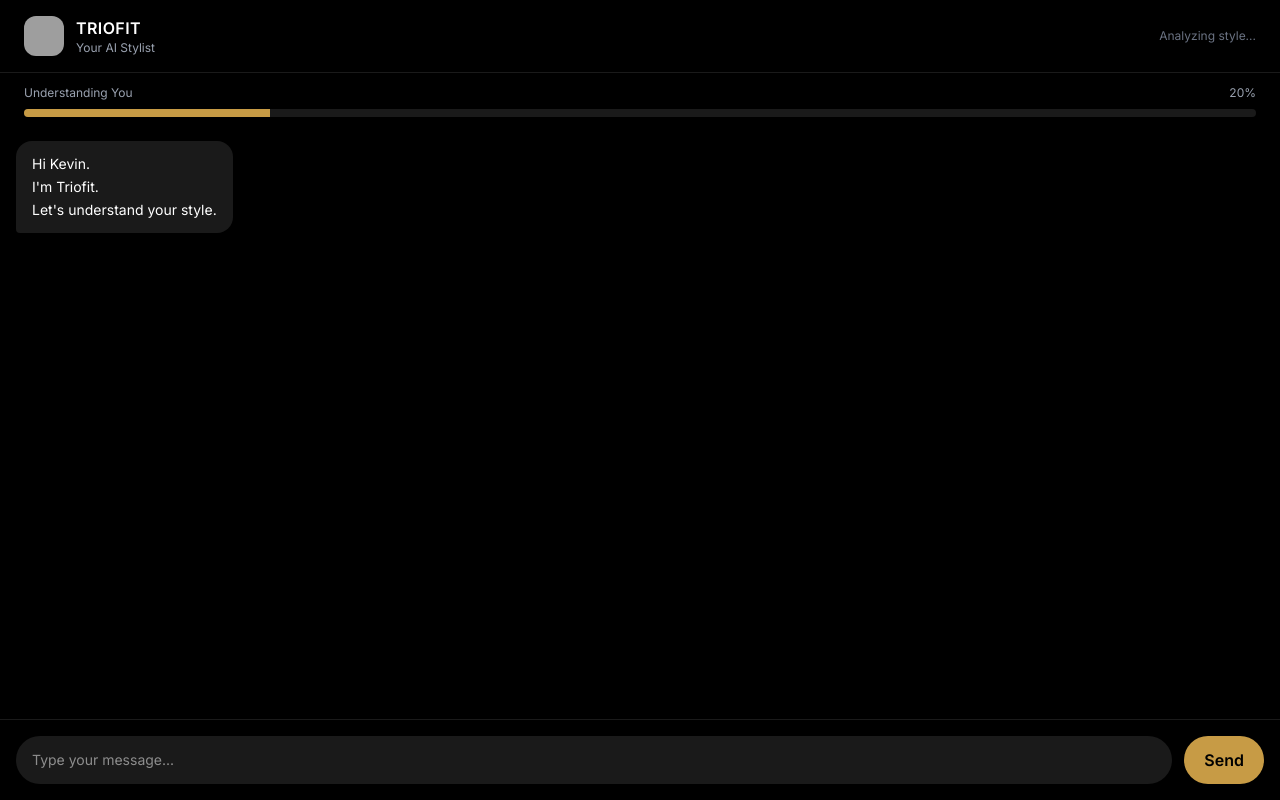
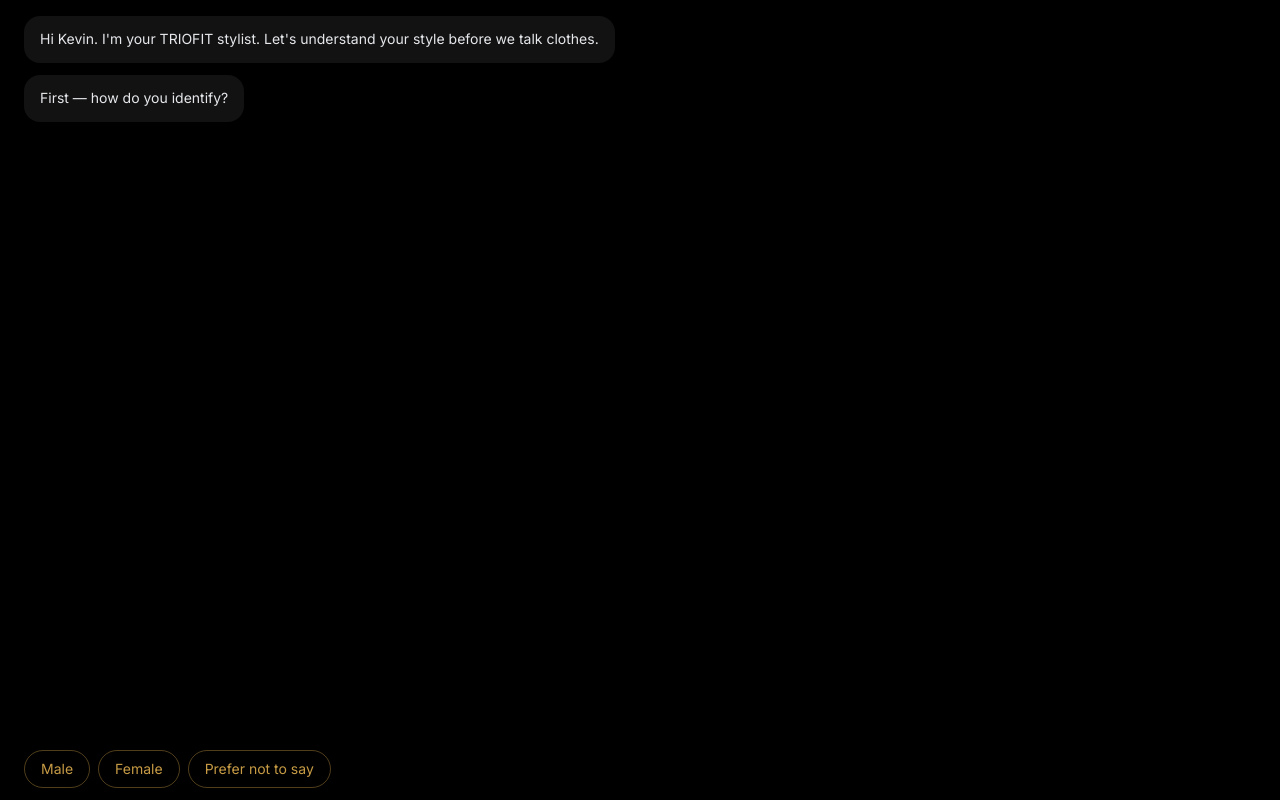
Before and after one commit to ministerangebenit-dotcom/triofit.ai, a React (Vite) app: page /conversation in a window 1280 px wide. Built offline with nearby package versions, Linux system fonts and the light colour scheme; grey boxes are pictures that could not be loaded.

Commit message:
Update Conversation.jsx

```diff
--- a/src/pages/Conversation.jsx
+++ b/src/pages/Conversation.jsx
@@ -1,70 +1,315 @@
-import { useState } from "react";
+import { useState, useRef, useEffect } from "react";
+import { motion, AnimatePresence } from "framer-motion";
+import axios from "axios";
 
-import ChatHeader from "../components/chat/ChatHeader";
-import ChatMessage from "../components/chat/ChatMessage";
-import ChatInput from "../components/chat/ChatInput";
-import ProgressBar from "../components/chat/ProgressBar";
-import TypingIndicator from "../components/chat/TypingIndicator";
+const PROFILE_QUESTIONS = [
+  { key: "gender", q: "First — how do you identify?", options: ["Male", "Female", "Prefer not to say"] },
+  { key: "age", q: "What's your age range?", options: ["18–24", "25–34", "35–44", "45+"] },
+  { key: "style", q: "Which style feels most like you?", options: ["Classic & elegant", "Streetwear & urban", "Afro-chic", "Casual & relaxed", "Depends on the day"] },
+  { key: "occasion", q: "What are you dressing for right now?", options: ["A professional interview", "An evening out", "A wedding", "Everyday office wear", "A casual event"] },
+];
 
-export default function Conversation() {
+const TRAITS = [
+  { key: "confidence", label: "Confidence", color: "#C79B45" },
+  { key: "professionalism", label: "Professionalism", color: "#7F77DD" },
+  { key: "approachability", label: "Approachability", color: "#5DCAA5" },
+  { key: "authority", label: "Authority", color: "#D85A30" },
+];
 
-  const [messages, setMessages] = useState([
-    {
-      role: "assistant",
-      text: "Hi Kevin.\nI'm Triofit.\nLet's understand your style."
-    }
-  ]);
+const BACKEND = "http://localhost:3001";
 
-  const [progress, setProgress] = useState(20);
-  const [typing, setTyping] = useState(false);
-
-  const sendMessage = (text) => {
-
-    setMessages((prev) => [
-      ...prev,
-      { role: "user", text }
-    ]);
-
-    setTyping(true);
-
-    // fake AI delay (we replace later with Gemini)
-    setTimeout(() => {
-
-      setTyping(false);
-
-      setMessages((prev) => [
-        ...prev,
-        {
-          role: "assistant",
-          text: "Interesting.\nTell me more about your daily lifestyle."
-        }
-      ]);
-
-      setProgress((p) => Math.min(p + 15, 100));
-
-    }, 1200);
-
-  };
-
+function Orb({ thinking }) {
   return (
-    <div className="h-screen flex flex-col bg-black text-white">
-
-      <ChatHeader />
-
-      <ProgressBar progress={progress} />
-
-      <div className="flex-1 overflow-y-auto px-4 py-6 space-y-4">
-
-        {messages.map((m, i) => (
-          <ChatMessage key={i} role={m.role} text={m.text} />
-        ))}
-
-        {typing && <TypingIndicator />}
-
-      </div>
-
-      <ChatInput onSend={sendMessage} />
-
+    <div style={{ position: "relative", width: 64, height: 64 }}>
+      <motion.div
+        style={{
+          width: 64, height: 64, borderRadius: "50%",
+          background: "radial-gradient(circle at 35% 30%, #E9C275, #C79B45 55%, #8d6523)",
+        }}
+        animate={{ scale: thinking ? 0.85 : 1 }}
+        transition={{ duration: 0.4 }}
+      />
+      <motion.div
+        style={{ position: "absolute", inset: 0, borderRadius: "50%", border: "1px solid rgba(199,155,69,0.5)" }}
+        animate={{ scale: [1, 1.35, 1], opacity: [0.6, 0, 0.6] }}
+        transition={{ duration: 1.6, repeat: Infinity, ease: "easeInOut" }}
+      />
     </div>
   );
 }
+
+function RadarBars({ values }) {
+  return (
+    <div style={{ display: "flex", flexDirection: "column", gap: 10 }}>
+      {TRAITS.map((t) => (
+        <div key={t.key}>
+          <div style={{ display: "flex", justifyContent: "space-between", fontSize: 12, color: "#ccc", marginBottom: 4 }}>
+            <span>{t.label}</span>
+            <span style={{ color: values[t.key] ? t.color : "#8E8E8E" }}>{values[t.key] ?? 0}%</span>
+          </div>
+          <div style={{ height: 4, background: "rgba(255,255,255,0.08)", borderRadius: 2, overflow: "hidden" }}>
+            <motion.div
+              style={{ height: "100%", background: t.color }}
+              initial={{ width: "0%" }}
+              animate={{ width: `${values[t.key] ?? 0}%` }}
+              transition={{ duration: 1.1, ease: [0.16, 1, 0.3, 1] }}
+            />
+          </div>
+        </div>
+      ))}
+    </div>
+  );
+}
+
+function PerceptionReveal({ traits, finalScore, onComplete }) {
+  const [phase, setPhase] = useState("listening");
+  const [radarValues, setRadarValues] = useState({});
+  const [displayScore, setDisplayScore] = useState(null);
+
+  useEffect(() => {
+    let cancelled = false;
+    async function run() {
+      setPhase("listening");
+      await new Promise((r) => setTimeout(r, 900));
+      if (cancelled) return;
+      setPhase("thinking");
+      for (const t of TRAITS) {
+        await new Promise((r) => setTimeout(r, 450));
+        if (cancelled) return;
+        setRadarValues((v) => ({ ...v, [t.key]: traits[t.key] }));
+      }
+      await new Promise((r) => setTimeout(r, 600));
+      if (cancelled) return;
+      setPhase("complete");
+      const steps = [
+        Math.round(finalScore * 0.45),
+        Math.round(finalScore * 0.6),
+        Math.round(finalScore * 0.75),
+        Math.round(finalScore * 0.9),
+        finalScore,
+      ];
+      for (const s of steps) {
+        await new Promise((r) => setTimeout(r, 220));
+        if (cancelled) return;
+        setDisplayScore(s);
+      }
+      await new Promise((r) => setTimeout(r, 400));
+      if (!cancelled) onComplete?.();
+    }
+    run();
+    return () => { cancelled = true; };
+  }, []);
+
+  return (
+    <div style={{ textAlign: "center", padding: "16px 0 24px" }}>
+      <div style={{ display: "flex", justifyContent: "center", marginBottom: 14 }}>
+        <Orb thinking={phase === "thinking"} />
+      </div>
+      <div style={{ fontSize: 11, letterSpacing: "0.16em", color: "#8E8E8E", textTransform: "uppercase", marginBottom: 16 }}>
+        {phase}
+      </div>
+      <div style={{ maxWidth: 280, margin: "0 auto 20px" }}>
+        <RadarBars values={radarValues} />
+      </div>
+      <div style={{ fontSize: 11, letterSpacing: "0.16em", color: "#8E8E8E", textTransform: "uppercase", marginBottom: 6 }}>
+        Perception score
+      </div>
+      <AnimatePresence mode="wait">
+        {displayScore !== null && (
+          <motion.div
+            key={displayScore}
+            initial={{ opacity: 0, y: -6 }}
+            animate={{ opacity: 1, y: 0 }}
+            style={{ fontFamily: "'Playfair Display', serif", fontSize: 44, color: "#E9C275", lineHeight: 1 }}
+          >
+            {displayScore}
+          </motion.div>
+        )}
+      </AnimatePresence>
+    </div>
+  );
+}
+
+export default function Conversation() {
+  const [messages, setMessages] = useState([
+    { role: "assistant", text: "Hi Kevin. I'm your TRIOFIT stylist. Let's understand your style before we talk clothes." },
+  ]);
+  const [profile, setProfile] = useState({});
+  const [step, setStep] = useState(0);
+  const [thinking, setThinking] = useState(false);
+  const [showReveal, setShowReveal] = useState(false);
+  const [revealData, setRevealData] = useState(null);
+  const [input, setInput] = useState("");
+  const [profileDone, setProfileDone] = useState(false);
+  const endRef = useRef(null);
+
+  useEffect(() => {
+    endRef.current?.scrollIntoView({ behavior: "smooth" });
+  }, [messages, thinking, showReveal]);
+
+  useEffect(() => {
+    const t = setTimeout(() => askNext(0), 800);
+    return () => clearTimeout(t);
+  }, []);
+
+  function pushAssistant(text) {
+    setMessages((m) => [...m, { role: "assistant", text }]);
+  }
+  function pushUser(text) {
+    setMessages((m) => [...m, { role: "user", text }]);
+  }
+
+  function askNext(i) {
+    if (i >= PROFILE_QUESTIONS.length) return;
+    setThinking(true);
+    setTimeout(() => {
+      setThinking(false);
+      pushAssistant(PROFILE_QUESTIONS[i].q);
+    }, 700);
+  }
+
+  async function handleOption(opt) {
+    const q = PROFILE_QUESTIONS[step];
+    pushUser(opt);
+    const updated = { ...profile, [q.key]: opt };
+    setProfile(updated);
+
+    const next = step + 1;
+    setStep(next);
+
+    if (next >= PROFILE_QUESTIONS.length) {
+      setTimeout(async () => {
+        try {
+          const res = await axios.post(`${BACKEND}/score`, { profile: updated });
+          setRevealData(res.data);
+          setShowReveal(true);
+        } catch {
+          setRevealData({
+            traits: { confidence: 75, professionalism: 82, approachability: 68, authority: 79 },
+            finalScore: 84,
+          });
+          setShowReveal(true);
+        }
+      }, 400);
+    } else {
+      setTimeout(() => askNext(next), 500);
+    }
+  }
+
+  async function onRevealComplete() {
+    setShowReveal(false);
+    setProfileDone(true);
+    setThinking(true);
+    try {
+      const res = await axios.post(`${BACKEND}/chat`, {
+        profile,
+        messages: [
+          {
+            role: "user",
+            text: `My profile: ${JSON.stringify(profile)}. Give me one specific outfit recommendation for this occasion.`,
+          },
+        ],
+      });
+      setThinking(false);
+      pushAssistant(res.data.reply);
+    } catch {
+      setThinking(false);
+      pushAssistant("I'm having trouble reaching your stylist brain — check the backend is running.");
+    }
+  }
+
+  async function sendFreeText() {
+    if (!input.trim()) return;
+    const text = input.trim();
+    setInput("");
+    pushUser(text);
+    setThinking(true);
+    try {
+      const res = await axios.post(`${BACKEND}/chat`, {
+        profile,
+        messages: [...messages, { role: "user", text }].map((m) => ({ role: m.role, text: m.text })),
+      });
+      setThinking(false);
+      pushAssistant(res.data.reply);
+    } catch {
+      setThinking(false);
+      pushAssistant("Connection issue — is the backend running?");
+    }
+  }
+
+  const currentQ = PROFILE_QUESTIONS[step];
+  const showOptions =
+    currentQ && !thinking && !showReveal && messages[messages.length - 1]?.text === currentQ.q;
+
+  return (
+    <div className="h-screen flex flex-col bg-black">
+      <div className="flex-1 overflow-y-auto px-6 py-4 space-y-3">
+        <AnimatePresence>
+          {messages.map((m, i) => (
+            <motion.div
+              key={i}
+              initial={{ opacity: 0, y: 8 }}
+              animate={{ opacity: 1, y: 0 }}
+              className={`flex ${m.role === "user" ? "justify-end" : "justify-start"}`}
+            >
+              <div
+                className={`max-w-[78%] px-4 py-3 rounded-2xl text-sm leading-relaxed ${
+                  m.role === "user"
+                    ? "bg-[#C79B45]/10 border border-[#C79B45]/30 text-white"
+                    : "bg-[#121212] text-gray-200"
+                }`}
+              >
+                {m.text}
+              </div>
+            </motion.div>
+          ))}
+        </AnimatePresence>
+
+        {thinking && (
+          <div className="flex justify-start">
+            <div className="bg-[#121212] px-4 py-3 rounded-2xl text-sm text-gray-400 italic">thinking…</div>
+          </div>
+        )}
+
+        {showReveal && revealData && (
+          <PerceptionReveal
+            traits={revealData.traits}
+            finalScore={revealData.finalScore}
+            onComplete={onRevealComplete}
+          />
+        )}
+
+        <div ref={endRef} />
+      </div>
+
+      {showOptions && (
+        <div className="px-6 pb-3 flex flex-wrap gap-2">
+          {currentQ.options.map((opt) => (
+            <button
+              key={opt}
+              onClick={() => handleOption(opt)}
+              className="px-4 py-2 rounded-full border border-[#C79B45]/40 text-[#C79B45] text-sm hover:bg-[#C79B45]/10 transition"
+            >
+              {opt}
+            </button>
+          ))}
+        </div>
+      )}
+
+      {profileDone && (
+        <div className="px-6 pb-6 flex gap-2">
+          <input
+            value={input}
+            onChange={(e) => setInput(e.target.value)}
+            onKeyDown={(e) => e.key === "Enter" && sendFreeText()}
+            placeholder="Ask your stylist…"
+            className="flex-1 bg-[#121212] border border-white/10 rounded-full px-4 py-3 text-sm outline-none focus:border-[#C79B45]/50"
+          />
+          <button onClick={sendFreeText} className="px-5 py-3 rounded-full bg-[#C79B45] text-black font-semibold text-sm">
+            Send
+          </button>
+        </div>
+      )}
+    </div>
+  );
+}
```
